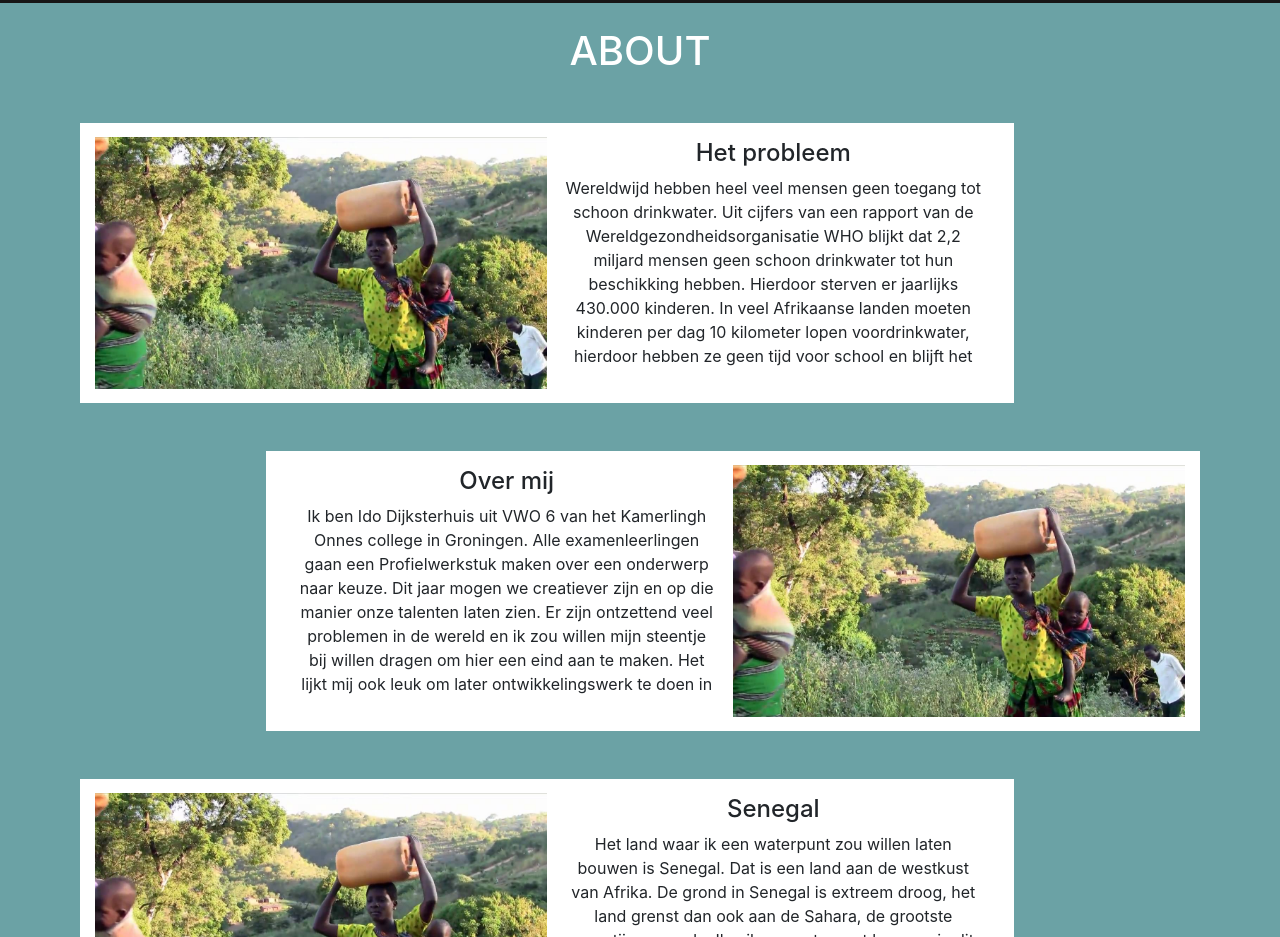
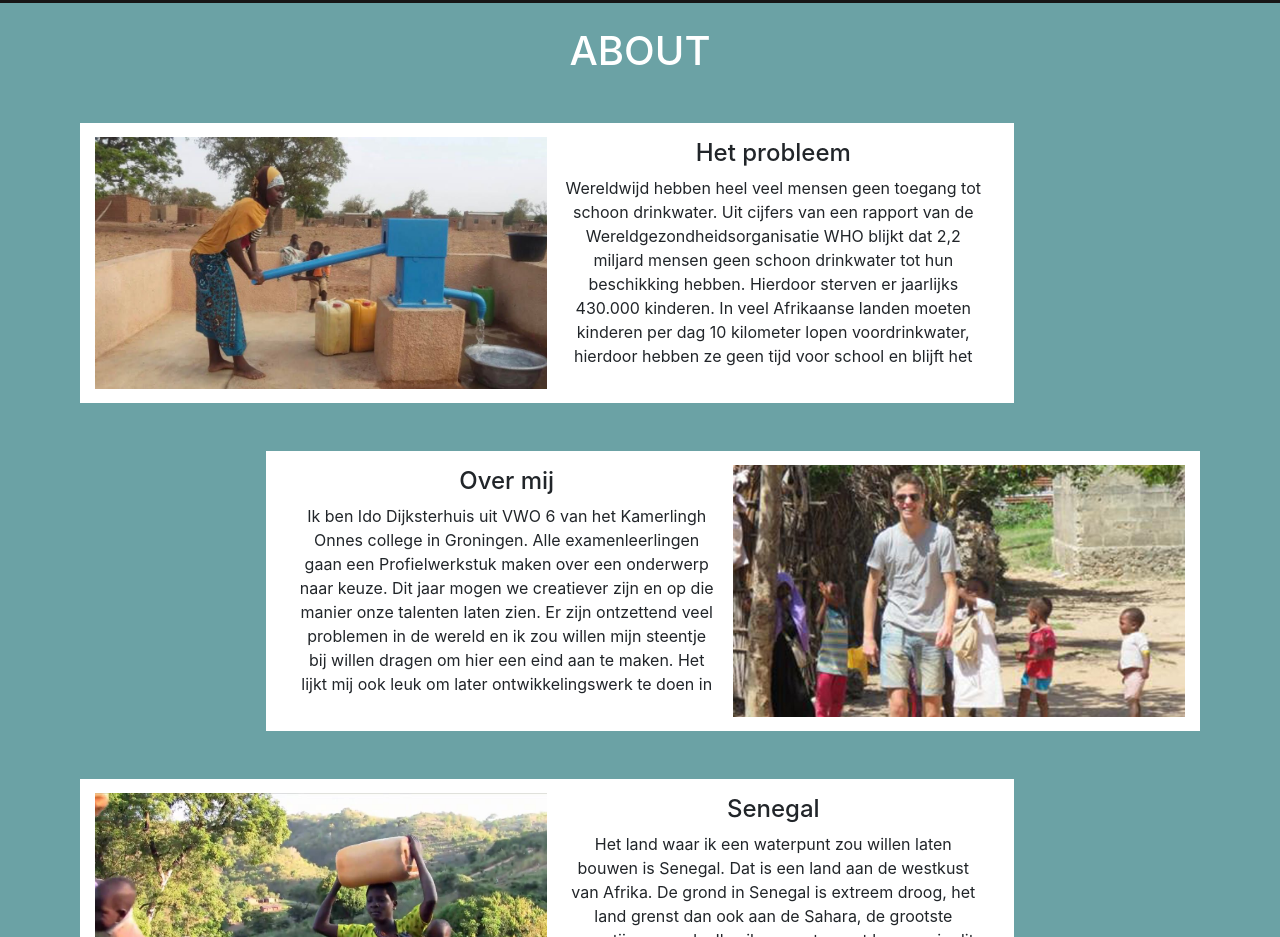
Before and after one commit to jasper12112/donatiewebsite, a plain HTML site: page index.html in a window 1280 px wide. Shown: the part 1037-1974 px from the top of the page. Drawn offline with nearby package versions, Linux system fonts and the light colour scheme.

Commit message:
fantastisch

```diff
--- a/index.html
+++ b/index.html
@@ -65,7 +65,7 @@
         <div class="space-between pb-5">
 
           <div class="item flex col mt-5 mr-auto">
-            <div class="item-image my-auto" style="background-image: url('static/images/item1.jpg');"></div>
+            <div class="item-image my-auto" style="background-image: url('static/images/project.jpeg');"></div>
             <div class="item-text mx-auto my-auto flex col-custom">
                 <div class="my-auto d-none d-md-block">
                   <h1 class="item-title text-center mx-auto">Het probleem</h1>
@@ -106,7 +106,7 @@
                 <p class="item-txt text-center mx-auto d-none d-md-block" style="white-space: pre-line;">Ik ben Ido Dijksterhuis uit VWO 6 van het Kamerlingh Onnes college in Groningen. Alle examenleerlingen gaan een Profielwerkstuk maken over een onderwerp naar keuze. Dit jaar mogen we creatiever zijn en op die manier onze talenten laten zien. Er zijn ontzettend veel problemen in de wereld en ik zou willen mijn steentje bij willen dragen om hier een eind aan te maken. Het lijkt mij ook leuk om later ontwikkelingswerk te doen in bijvoorbeeld Afrika. Daarom wil ik geld inzamelen om een waterpomp te realiseren in een Afrikaans land waar dat nodig en ook mogelijk is. Als kers op de taart zou ik dan ook zelf het desbetreffende land willen bezoeken om te kijken hoe het waterpunt erbij staat.
                 </p>
             </div>
-            <div class="item-image my-auto" style="background-image: url('static/images/item1.jpg');"></div>
+            <div class="item-image my-auto" style="background-image: url('static/images/about.jpg');"></div>
             <!-- <img src="static/images/item1.jpg" class="item-image my-auto" alt=""> -->
         </div>
 
```
